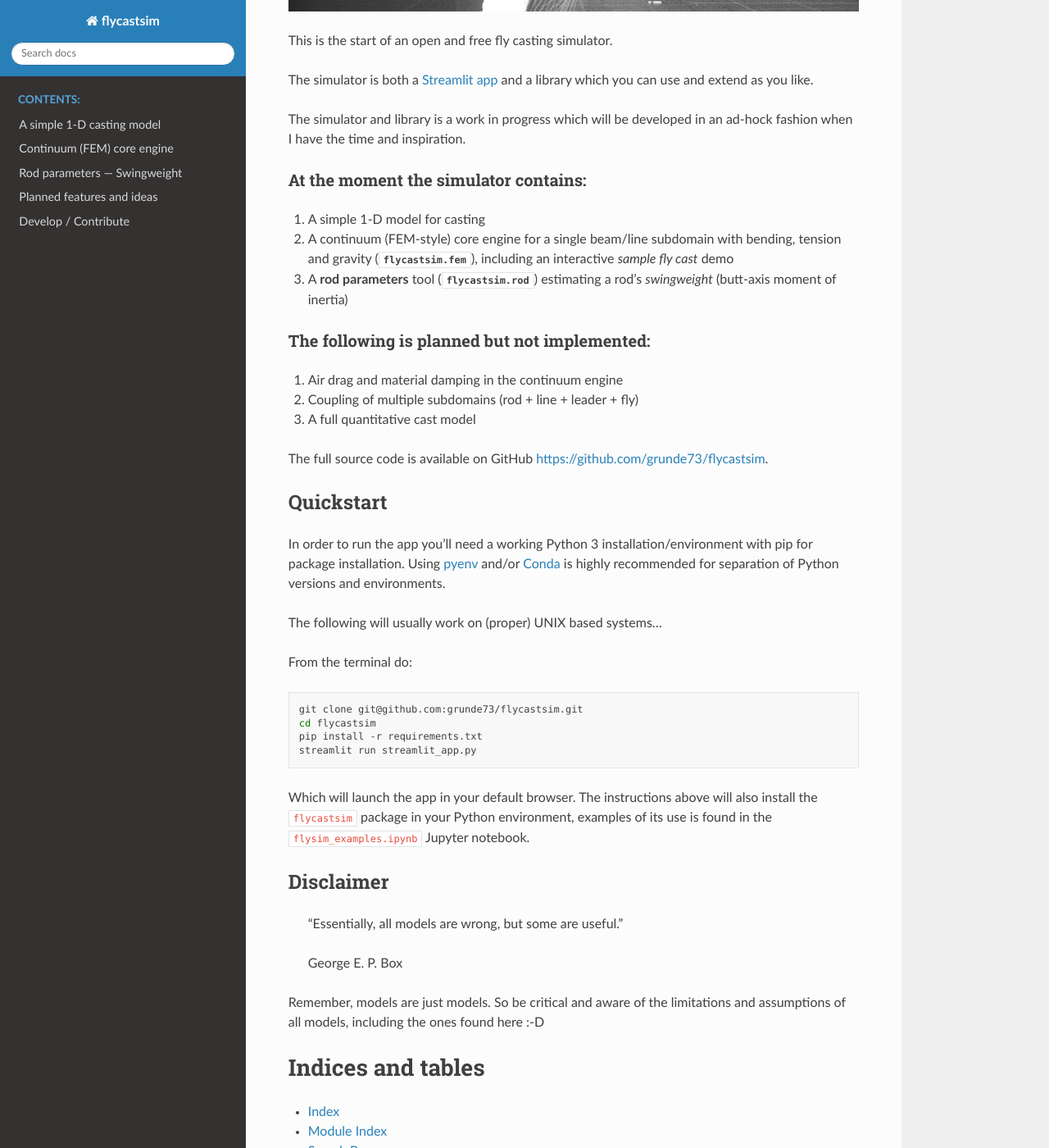
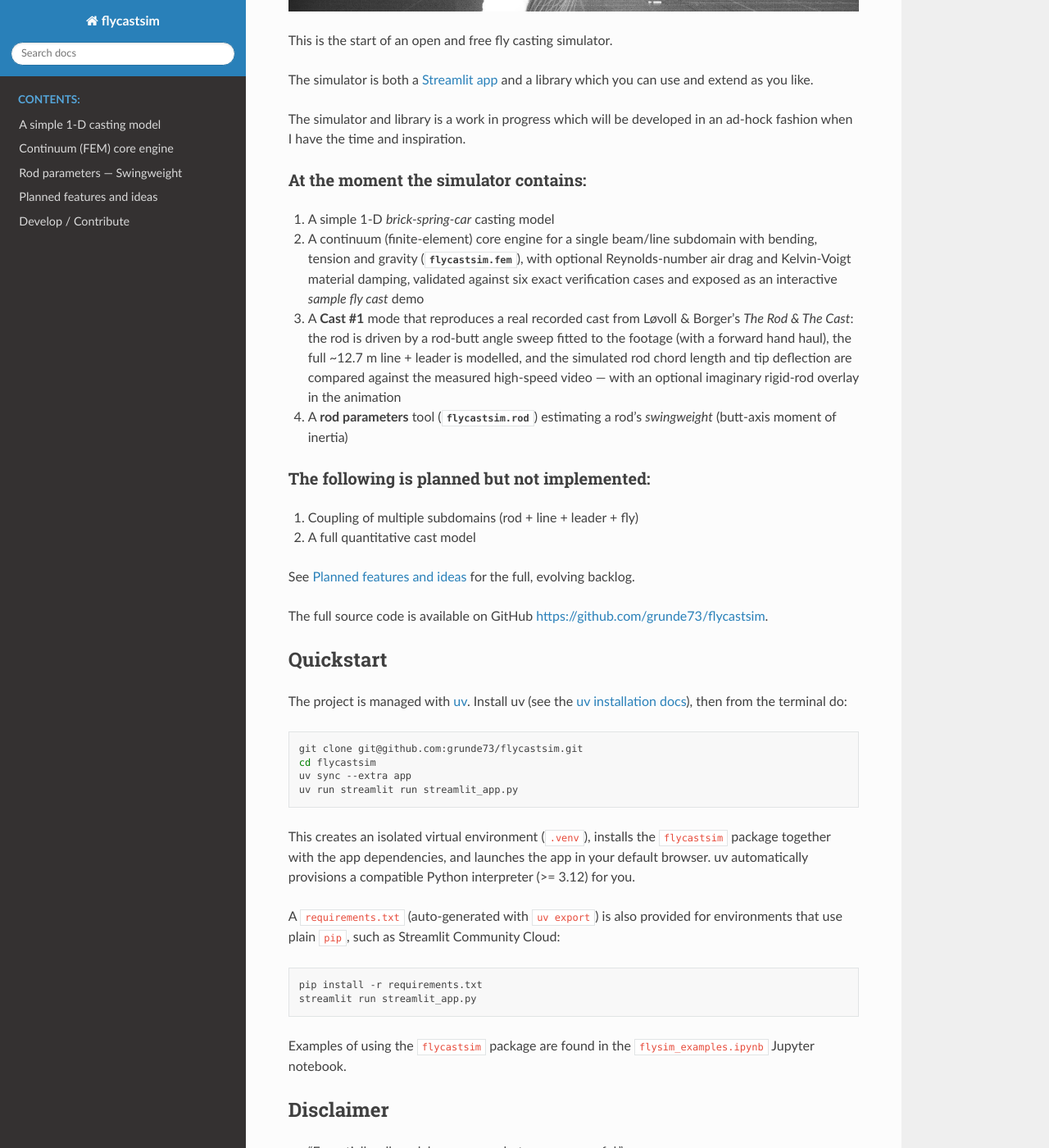
Before and after one commit to grunde73/flycastsim, a Sphinx documentation site: the page built from docs/index.rst, in a window 1280 px wide and 1400 px high, scrolled down 873 px. Shown: the whole window at 82% size. Built offline with Sphinx 7.4.7 and the Read the Docs theme 3.1.0, drawn with Linux system fonts in a browser that asks for light colours; pages that are not in the unit, such as notebooks, are missing from menus.

Commit message:
docs: sync index landing page with current implementation
Update docs/index.rst to match the current feature set and README:

- Note optional Reynolds air drag + Kelvin-Voigt damping and the six
  exact verification cases in the FEM engine entry.
- Add a Cast #1 entry (rod-butt angle sweep + hand haul, full line+leader,
  chord and tip-deflection comparison, optional rigid-rod overlay).
- Remove air drag + damping from the planned list (now implemented); link
  to the planned page for the full backlog.
- Switch Quickstart to the uv flow with a pip/requirements.txt fallback.

Co-authored-by: Copilot <223556219+Copilot@users.noreply.github.com>

```diff
--- a/docs/index.rst
+++ b/docs/index.rst
@@ -43,19 +43,28 @@ ad-hock fashion when I have the time and inspiration.
 
 At the moment the simulator contains:
 ^^^^^^^^^^^^^^^^^^^^^^^^^^^^^^^^^^^^^^^^^^^
-#. A simple 1-D model for casting
-#. A continuum (FEM-style) core engine for a single beam/line subdomain with
-   bending, tension and gravity (:mod:`flycastsim.fem`), including an
-   interactive *sample fly cast* demo
+#. A simple 1-D *brick-spring-car* casting model
+#. A continuum (finite-element) core engine for a single beam/line subdomain
+   with bending, tension and gravity (:mod:`flycastsim.fem`), with optional
+   Reynolds-number air drag and Kelvin-Voigt material damping, validated against
+   six exact verification cases and exposed as an interactive *sample fly cast*
+   demo
+#. A **Cast #1** mode that reproduces a real recorded cast from Løvoll &
+   Borger's *The Rod & The Cast*: the rod is driven by a rod-butt angle sweep
+   fitted to the footage (with a forward hand haul), the full ~12.7 m line +
+   leader is modelled, and the simulated rod chord length and tip deflection are
+   compared against the measured high-speed video — with an optional imaginary
+   rigid-rod overlay in the animation
 #. A **rod parameters** tool (:mod:`flycastsim.rod`) estimating a rod's
    *swingweight* (butt-axis moment of inertia)
 
 
 The following is planned but not implemented:
 ^^^^^^^^^^^^^^^^^^^^^^^^^^^^^^^^^^^^^^^^^^^^^^^^
-#. Air drag and material damping in the continuum engine
 #. Coupling of multiple subdomains (rod + line + leader + fly)
 #. A full quantitative cast model
+
+See :doc:`planned` for the full, evolving backlog.
 
 
 The full source code is available on GitHub
@@ -66,28 +75,33 @@ The full source code is available on GitHub
 
 Quickstart
 ---------------
-In order to run the app you'll need a working Python 3
-installation/environment with pip for package installation.
-Using `pyenv <https://github.com/pyenv/pyenv>`_
-and/or `Conda <https://docs.conda.io/projects/conda/>`_ is highly
-recommended for separation of Python versions and environments.
-
-The following will usually work on (proper) UNIX based systems...
-
-From the terminal do:
+The project is managed with `uv <https://docs.astral.sh/uv/>`_. Install uv (see
+the `uv installation docs
+<https://docs.astral.sh/uv/getting-started/installation/>`_), then from the
+terminal do:
 
 .. code-block:: sh
 
     git clone git@github.com:grunde73/flycastsim.git
     cd flycastsim
+    uv sync --extra app
+    uv run streamlit run streamlit_app.py
+
+This creates an isolated virtual environment (``.venv``), installs the
+``flycastsim`` package together with the app dependencies, and launches the app
+in your default browser. uv automatically provisions a compatible Python
+interpreter (>= 3.12) for you.
+
+A ``requirements.txt`` (auto-generated with ``uv export``) is also provided for
+environments that use plain ``pip``, such as Streamlit Community Cloud:
+
+.. code-block:: sh
+
     pip install -r requirements.txt
     streamlit run streamlit_app.py
 
-
-Which will launch the app in your default browser. The instructions
-above will also install the ``flycastsim`` package in your Python environment,
-examples of its use is found in the ``flysim_examples.ipynb`` Jupyter
-notebook.
+Examples of using the ``flycastsim`` package are found in the
+``flysim_examples.ipynb`` Jupyter notebook.
 
 
 Disclaimer
```
